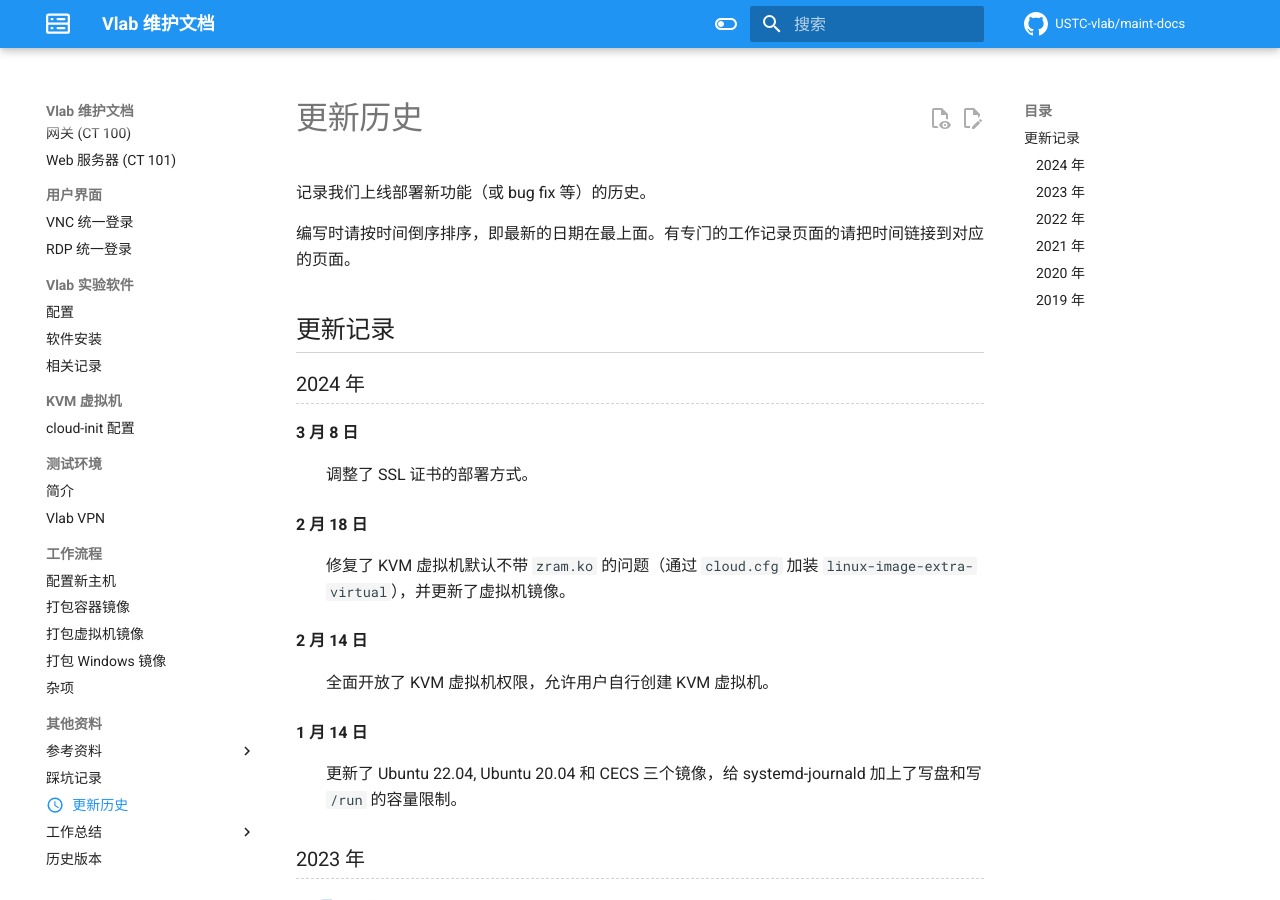
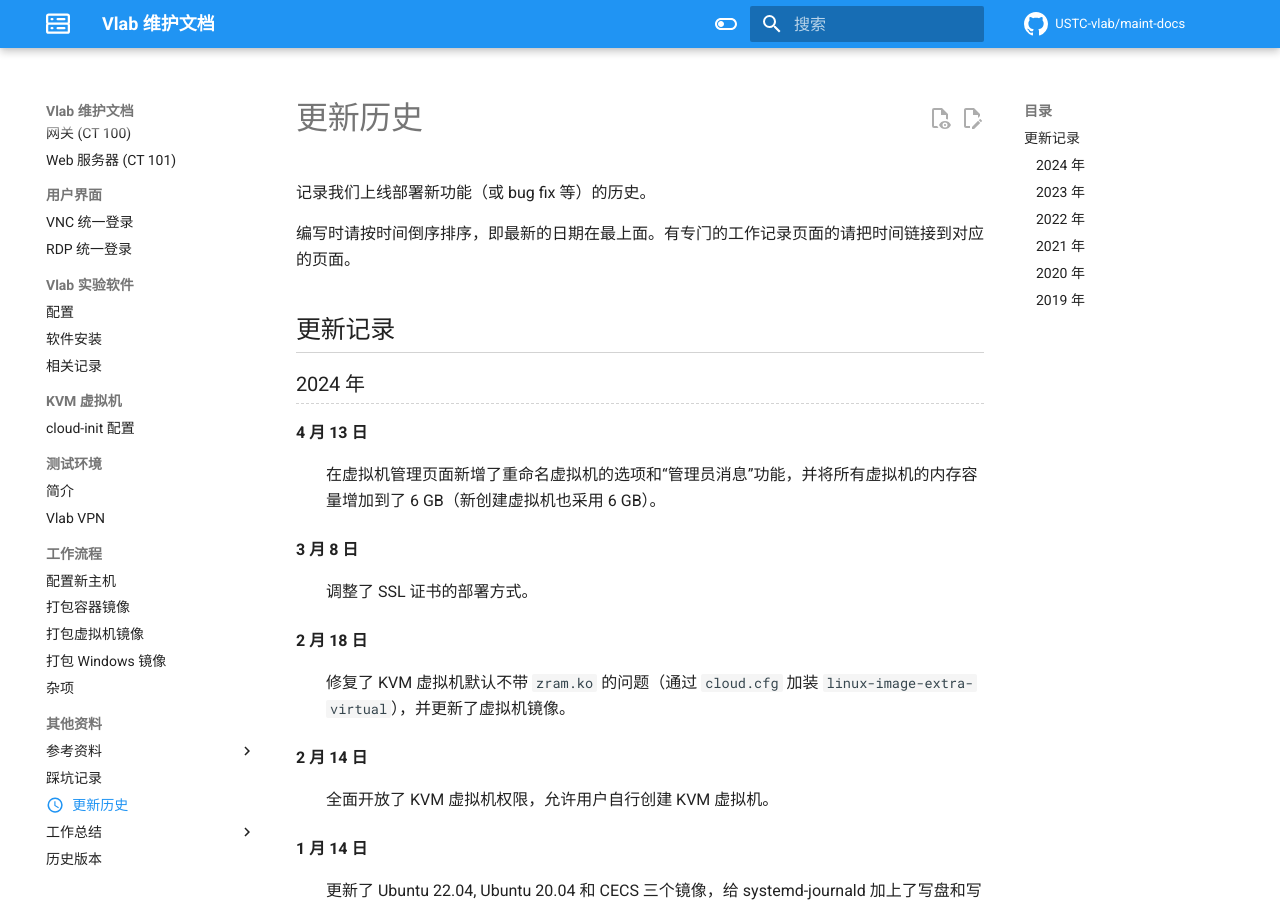
Before and after one commit to USTC-vlab/maint-docs, an MkDocs documentation site: the page built from docs/changelog.md, in a window 1280 px wide and 900 px high. Built offline with MkDocs 1.6.1 and Material for MkDocs 9.7.7, drawn with Linux system fonts in a browser that asks for light colours; comment, search, counter and statistics services are not loaded.

Commit message:
changelog: Add 2024-04-13

```diff
--- a/docs/changelog.md
+++ b/docs/changelog.md
@@ -11,6 +11,10 @@ icon: material/clock-outline
 ## 更新记录
 
 ### 2024 年
+
+4 月 13 日
+
+:   在虚拟机管理页面新增了重命名虚拟机的选项和“管理员消息”功能，并将所有虚拟机的内存容量增加到了 6 GB（新创建虚拟机也采用 6 GB）。
 
 3 月 8 日
 
```
